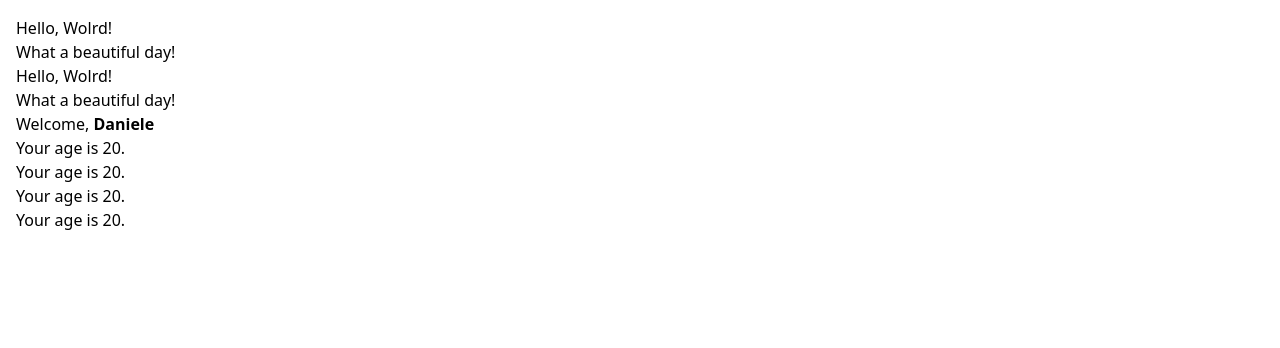
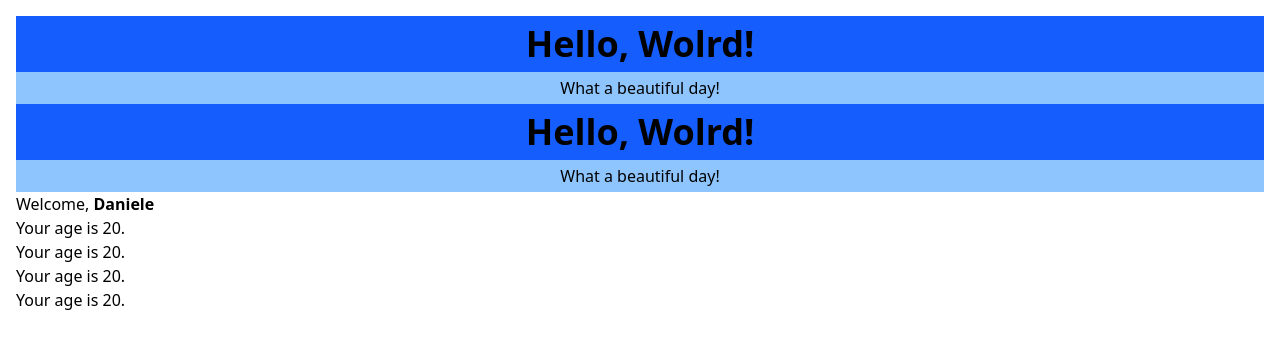
Before and after one commit to Daniele-Formisano/Esercizi-React, a React (Vite) app: page / in a window 1280 px wide. Shown: the top 348 px of the page. Built offline with nearby package versions, Linux system fonts and the light colour scheme.

Commit message:
Correzioni

```diff
--- a/src/Hello.jsx
+++ b/src/Hello.jsx
@@ -3,7 +3,9 @@ import NewMessage from "./NewMessage";
 export default function Hello() {
   return (
     <div>
-      <h2>Hello, Wolrd!</h2>
+      <h2 className="flex items-center justify-center text-4xl font-bold p-2 bg-blue-600">
+        Hello, Wolrd!
+      </h2>
       <NewMessage />
     </div>
   );
--- a/src/NewMessage.jsx
+++ b/src/NewMessage.jsx
@@ -1,3 +1,7 @@
 export default function NewMessage() {
-  return <p>What a beautiful day!</p>;
+  return (
+    <p className="flex items-center justify-center p-1 bg-blue-300 text-center">
+      What a beautiful day!
+    </p>
+  );
 }
```
